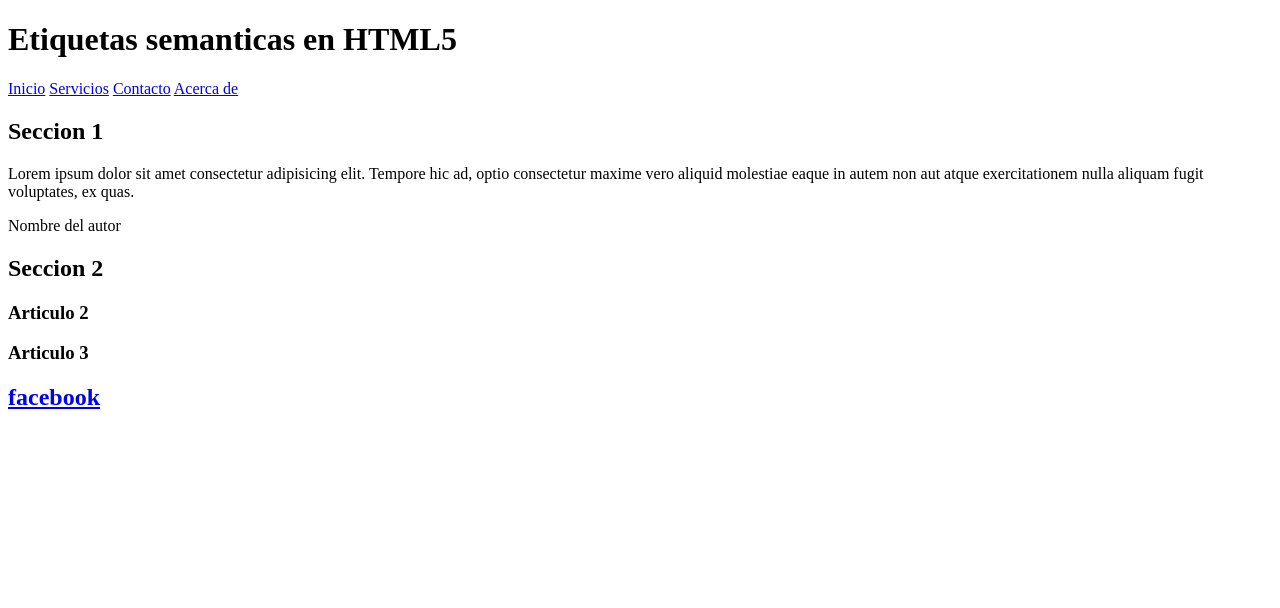
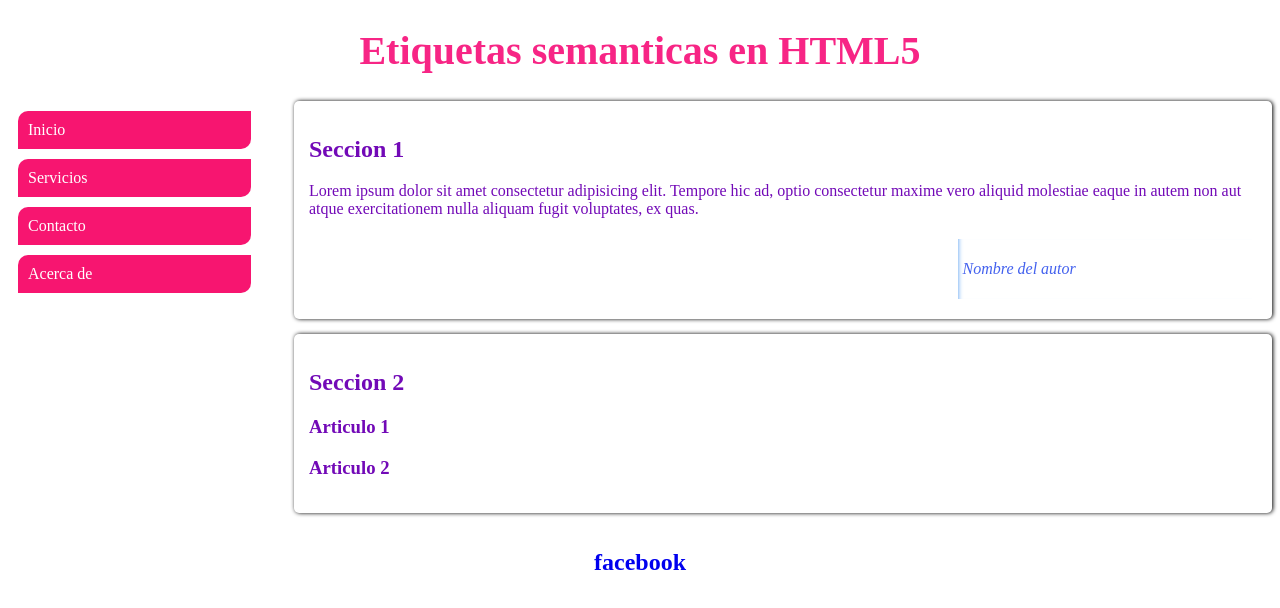
Before and after one commit to Mich43ll/universidad_HTML, a plain HTML site: page HTML/leccion09/Etiquetas_semanticas.html in a window 1280 px wide. Drawn offline with Linux system fonts and the light colour scheme.

Commit message:
pratica con etiquetas semanticas html

```diff
--- a/HTML/Practicas/Practica 1/css/form.css
+++ b/HTML/Practicas/Practica 1/css/form.css
@@ -4,7 +4,7 @@ html{
 body{
     padding: 0;
     margin: 0;
-    background: linear-gradient(rgb(30, 3, 148),rgb(0, 158, 79));
+    background: linear-gradient(#1e0394,#009e4f);
     font-family: 'Kanit', sans-serif;
 }
 
--- /dev/null
+++ b/HTML/Practicas/Practica 1/css/pagina_principal.css
@@ -0,0 +1,41 @@
+body{
+    padding: 0;
+    margin: 0;
+    background:linear-gradient(#1e0394,#009e4f);
+}
+html{
+    height: 100%;
+}
+
+header{
+    text-align: center;
+    color: #fff;
+    font-size: 20px;
+}
+
+nav{
+    text-align: center;
+    float: left;
+    width: 20%;
+}
+
+nav a{
+    text-decoration: none;
+    color: #fff;
+    margin:10px;
+    border-radius: 10px 0 10px 0;
+    background-color: #009e4f;
+    padding: 10px;
+    display: block;
+
+}
+
+section{
+    float: right;
+    width: 75%;
+}
+
+footer{
+    clear: both;
+    text-align: right;
+}
--- a/HTML/leccion09/Etiquetas_semanticas.html
+++ b/HTML/leccion09/Etiquetas_semanticas.html
@@ -3,6 +3,7 @@
 <head>
     <meta charset="UTF-8">
     <meta http-equiv="X-UA-Compatible" content="IE=edge">
+    <link rel="stylesheet" href="css/style.css">
     <meta name="viewport" content="width=device-width, initial-scale=1.0">
     <title>Etiquetas Semanticas</title>
 </head>
@@ -26,10 +27,10 @@
     <section>
         <h2>Seccion 2</h2>
         <article>
-            <h3>Articulo 2</h3>
+            <h3>Articulo 1</h3>
         </article>
         <article>
-           <h3>Articulo 3</h3>
+           <h3>Articulo 2</h3>
         </article>
     </section>
     <footer>
--- /dev/null
+++ b/HTML/leccion09/css/style.css
@@ -0,0 +1,51 @@
+header {
+    color: #f72585;
+    text-align: center;
+    font-size: 20px;
+}
+
+nav{
+    width: 20%;
+    float: left;
+
+}
+
+nav a{
+    background-color: #f71570;
+    border-radius: 10px 0 10px 0;
+    color: #fff;
+    margin: 10px;
+    padding: 10px;
+    text-decoration: none;
+    display: block;
+}
+
+section{
+    float: right;
+    width: 75%;
+    color: #7209b7;
+    border-radius: 5px;
+    box-shadow: 1px 0 4px rgb(0, 0, 0);
+    margin-bottom: 15px;
+    padding: 15px;
+}
+
+aside{
+    float: right;
+    width: 30%;
+    padding: 5px;
+    margin: 5px;
+    font-style: italic;
+    color: #4361ee;
+    box-shadow: inset 5px 0 5px -5px #4895ef;
+}
+
+footer{
+    clear: both;
+    padding: 1px;
+    text-align: center;
+}
+
+footer a{
+    text-decoration: none;
+}
```
Also changed, not shown: HTML/Practicas/pagina_principal.html (added, +33 -0 lines).
